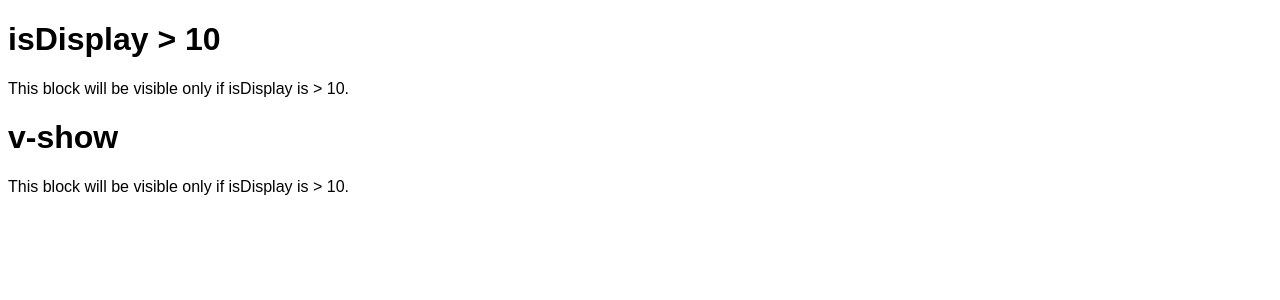
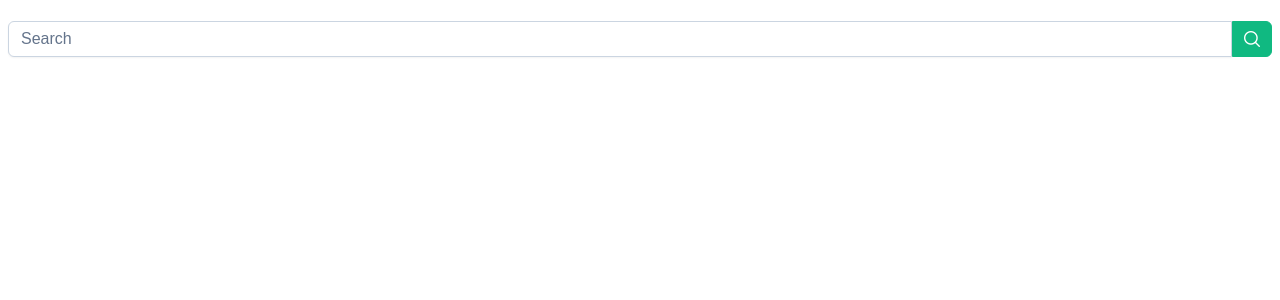
Before and after one commit to ratnesh1972/focustube, a Vue app: page / in a window 1280 px wide. Shown: the top 300 px of the page. Built offline with nearby package versions, Linux system fonts and the light colour scheme; a web font is replaced by a local one.

Commit message:
feat: add searchbox component

```diff
--- a/package.json
+++ b/package.json
@@ -12,6 +12,7 @@
   },
   "dependencies": {
     "pinia": "^2.1.7",
+    "primeicons": "^7.0.0",
     "primevue": "^3.51.0",
     "vue": "^3.4.21",
     "vue-router": "^4.3.0"
--- a/src/components/LearnBasics.vue
+++ b/src/components/LearnBasics.vue
@@ -4,7 +4,7 @@ import {ref} from 'vue';
 
 const isDisplay = ref(11);
 
-// Conditional Rendering
+// ============== Conditional Rendering ===============
 // Always use v-else-if and v-else immidiatedly after v-if for them
 // to be considered.
 // v-if can be used on temapltes.
--- a/src/components/SearchBox.vue
+++ b/src/components/SearchBox.vue
@@ -1,11 +1,17 @@
 <script setup>
-import Learning from './LearnBasics.vue';
+import {ref} from 'vue';
 
-// import IconField from 'primevue/iconfield';
-// import InputIcon from 'primevue/inputicon';
+import InputText from 'primevue/inputtext';
+import InputGroup from 'primevue/inputgroup';
+import Button from 'primevue/button';
 
+const searchInput = ref('');
 </script>
 
 <template>
-    <Learning/>
+    <h1>{{ searchInput }}</h1>
+    <InputGroup>
+        <InputText v-model="searchInput" placeholder="Search" />
+        <Button icon="pi pi-search" />
+    </InputGroup>
 </template>
--- a/src/main.js
+++ b/src/main.js
@@ -1,4 +1,5 @@
 import 'primevue/resources/themes/aura-light-green/theme.css';
+import 'primeicons/primeicons.css'
 
 import { createApp } from 'vue'
 import { createPinia } from 'pinia'
```
Also changed, not shown: 1 other file (tests, documents, lock files or other folders).
